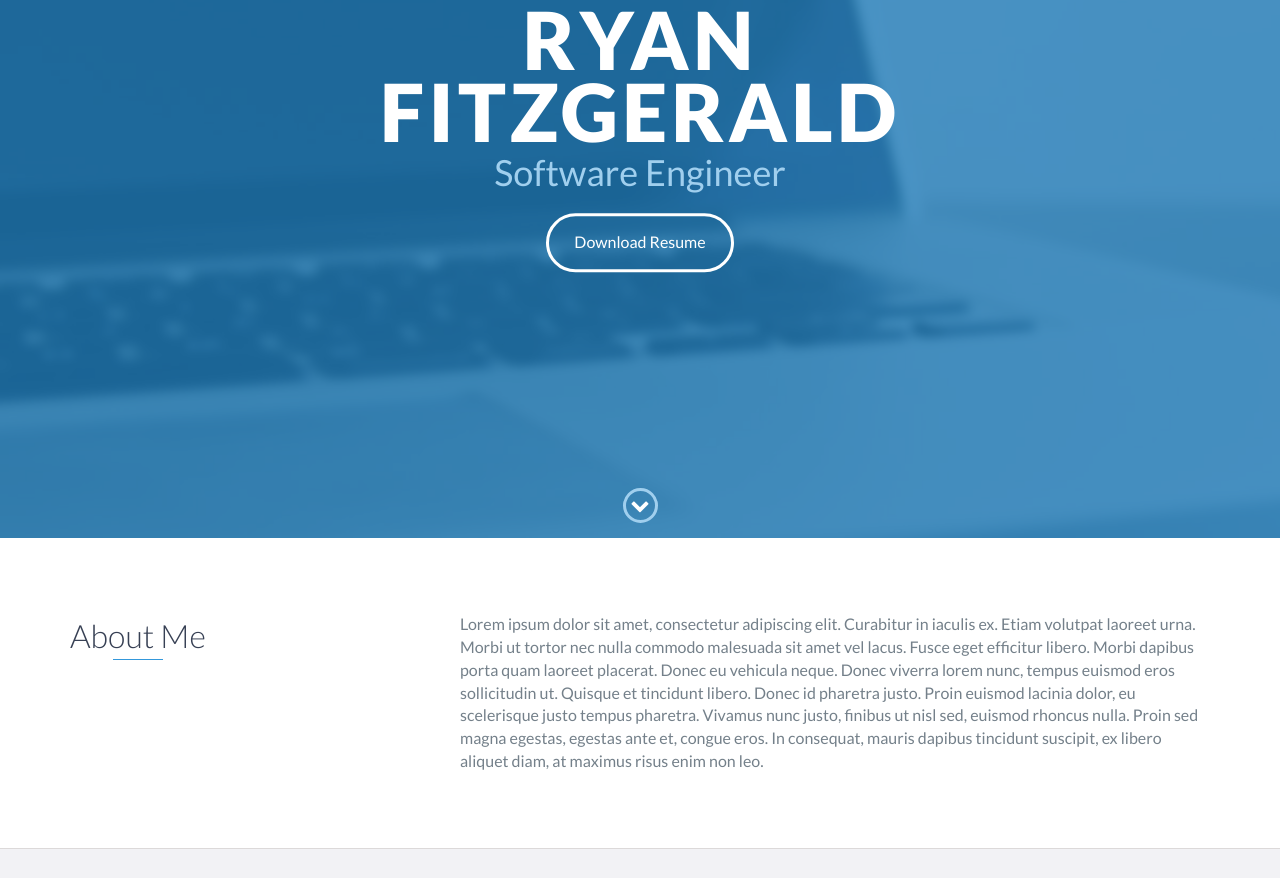
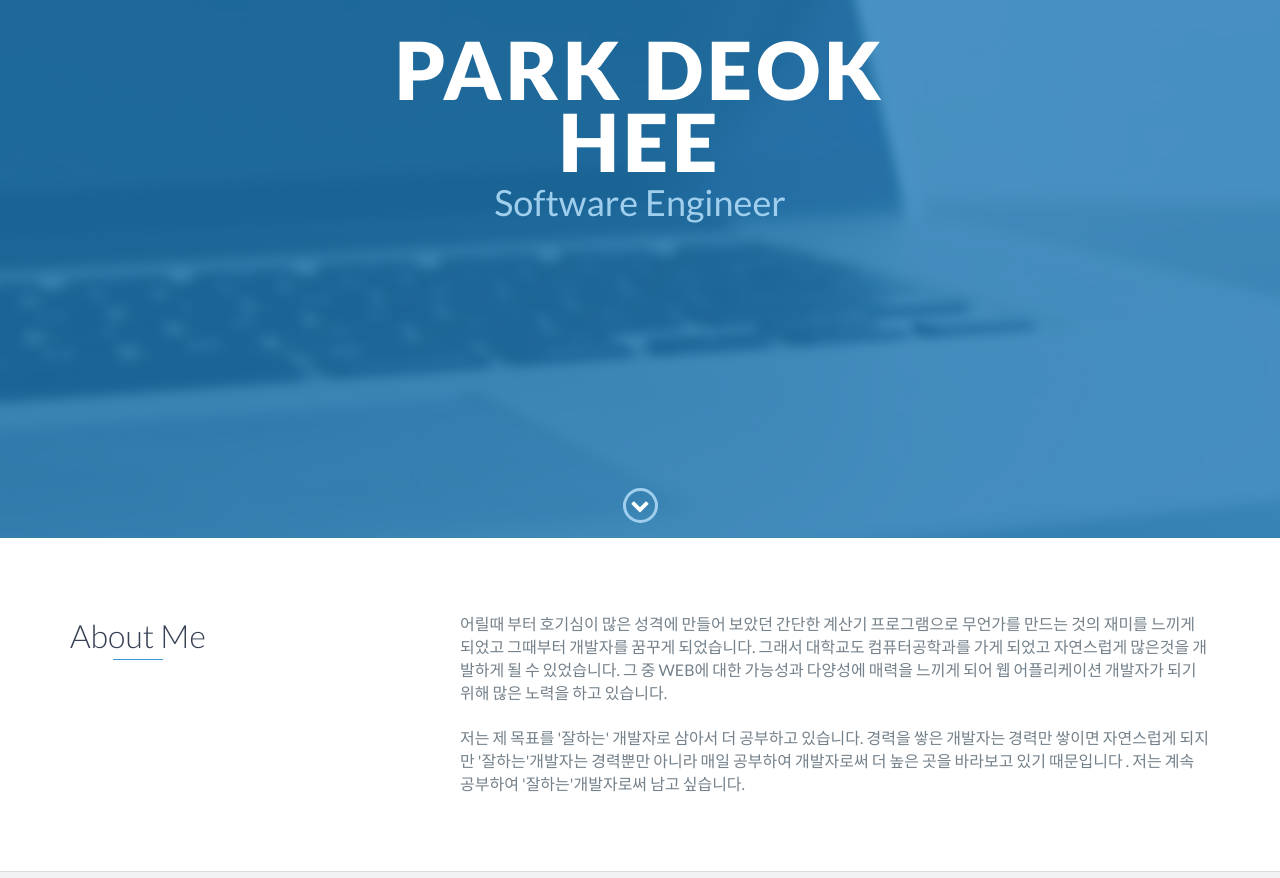
Before and after one commit to jun-ny/jun-ny.github.io, a website: page index.html in a window 1280 px wide. Shown: the part 262-1140 px from the top of the page. Drawn offline with nearby package versions, Linux system fonts and the light colour scheme.

Commit message:
Update index.html
2020-07-27 pm11:49

```diff
--- a/index.html
+++ b/index.html
@@ -48,9 +48,9 @@
 
     <div id="lead">
         <div id="lead-content">
-            <h1>Ryan Fitzgerald</h1>
+            <h1>PARK DEOK HEE</h1>
             <h2>Software Engineer</h2>
-            <a href="#" class="btn-rounded-white">Download Resume</a>
+
         </div>
         <!-- End #lead-content -->
 
@@ -73,9 +73,10 @@
                 </div>
                 <div class="col-md-8">
                     <p>
-                        Lorem ipsum dolor sit amet, consectetur adipiscing elit. Curabitur in iaculis ex. Etiam volutpat laoreet urna. Morbi ut tortor nec nulla commodo malesuada sit amet vel lacus. Fusce eget efficitur libero. Morbi dapibus porta quam laoreet placerat. Donec
-                        eu vehicula neque. Donec viverra lorem nunc, tempus euismod eros sollicitudin ut. Quisque et tincidunt libero. Donec id pharetra justo. Proin euismod lacinia dolor, eu scelerisque justo tempus pharetra. Vivamus nunc justo, finibus
-                        ut nisl sed, euismod rhoncus nulla. Proin sed magna egestas, egestas ante et, congue eros. In consequat, mauris dapibus tincidunt suscipit, ex libero aliquet diam, at maximus risus enim non leo.
+                       어릴때 부터 호기심이 많은 성격에 만들어 보았던 간단한 계산기 프로그램으로 무언가를 만드는 것의 재미를 느끼게 되었고 그때부터 개발자를 꿈꾸게 되었습니다. 그래서 대학교도 컴퓨터공학과를 가게 되었고 자연스럽게 많은것을 개발하게 될 수 있었습니다. 그 중 WEB에 대한 가능성과 다양성에 매력을 느끼게 되어 웹 어플리케이션 개발자가 되기 위해 많은 노력을 하고 있습니다.
+                       <br>
+                       <br>
+                       저는 제 목표를 '잘하는' 개발자로 삼아서 더 공부하고 있습니다. 경력을 쌓은 개발자는 경력만 쌓이면 자연스럽게 되지만 '잘하는'개발자는 경력뿐만 아니라 매일 공부하여 개발자로써 더 높은 곳을 바라보고 있기 때문입니다 . 저는 계속 공부하여 '잘하는'개발자로써 남고 싶습니다.
                     </p>
                 </div>
             </div>
```
